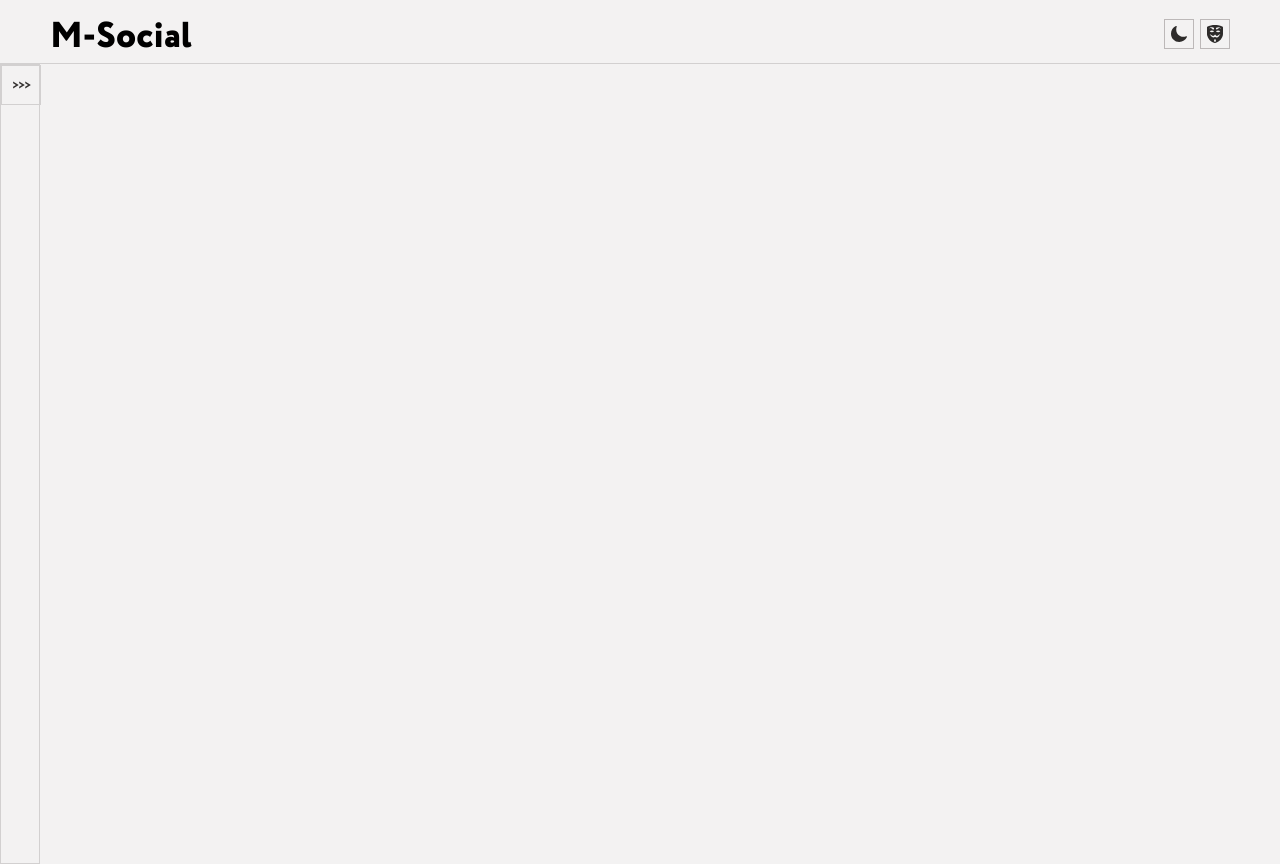
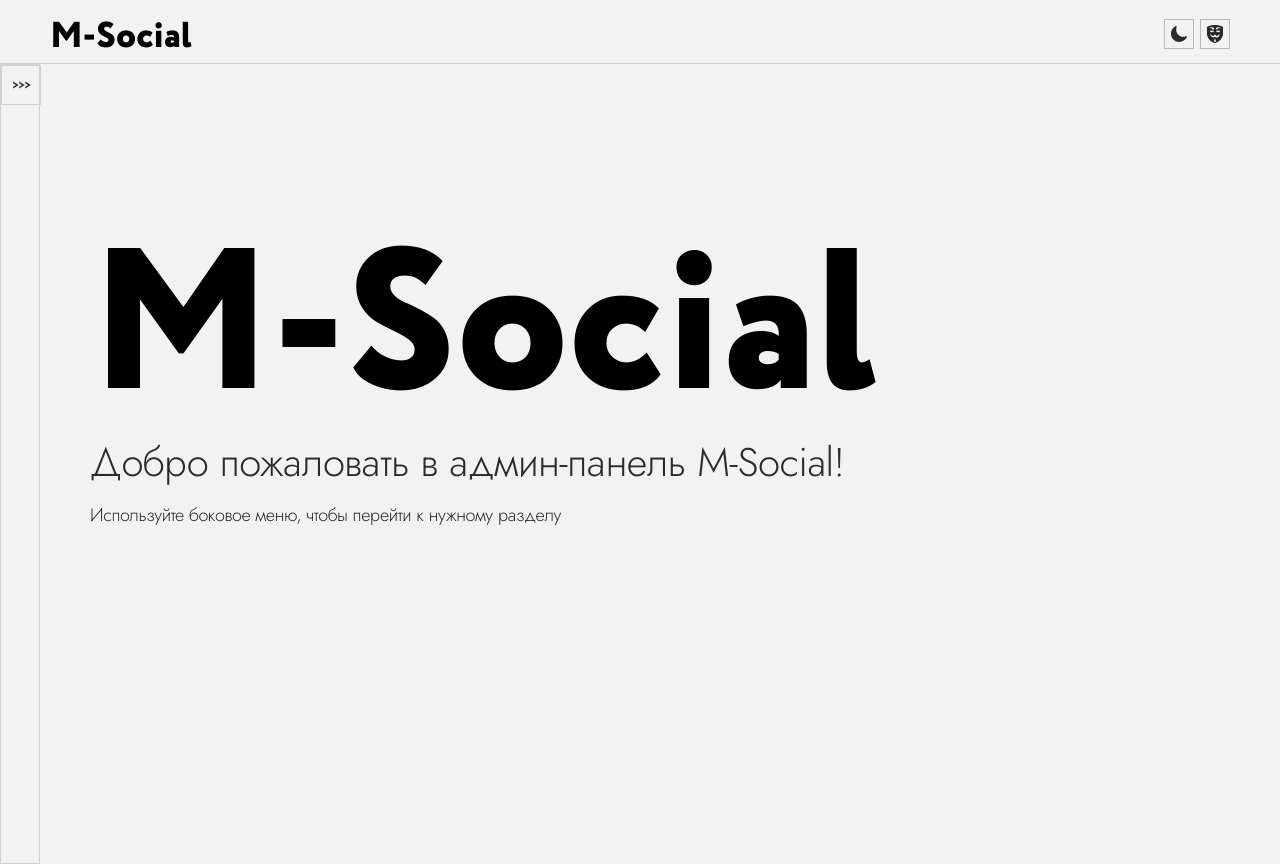
Before and after one commit to TatianaIsk/platform-admin, a Next.js app: page / in a window 1280 px wide. Built offline with nearby package versions, Linux system fonts and the light colour scheme.

Commit message:
feat: add main page content

```diff
--- a/app/(site)/MainPage.module.scss
+++ b/app/(site)/MainPage.module.scss
@@ -3,4 +3,8 @@
 .container {
   width: 100%;
   background-color: $color-bg;
+
+  .content {
+    display: flex;
+  }
 }
--- /dev/null
+++ b/app/(site)/conponents/PageContent/PageContent.module.scss
@@ -0,0 +1,37 @@
+@import '@/styles/_variables.scss';
+
+.wrapper {
+  margin-top: 118px;
+  margin-left: 50px;
+
+  h1 {
+    color: $color-title;
+    font-family: 'Circe';
+    font-size: 200px;
+    font-style: normal;
+    font-weight: 800;
+		height: 140px;
+		margin-bottom: 110px;
+  }
+
+  h3 {
+		color: $color-text;
+    font-family: 'Jost-Light';
+    font-size: 40px;
+    font-style: normal;
+    font-weight: 400;
+    letter-spacing: -0.4px;
+		margin: 0;
+  }
+
+	p {
+		color: $color-text;
+    font-family: 'Jost-Light';
+    font-size: 18px;
+    font-style: normal;
+    font-weight: 400;
+    letter-spacing: -0.4px;
+		margin: 0;
+		margin-top: 10px;
+	}
+}
--- /dev/null
+++ b/app/(site)/conponents/PageContent/index.tsx
@@ -0,0 +1,13 @@
+import s from './PageContent.module.scss'
+
+const PageContent = () => {
+	return (
+		<div className={s.wrapper}>
+			<h1>M-Social</h1>
+			<h3>Добро пожаловать в админ-панель M-Social!</h3>
+			<p>Используйте боковое меню, чтобы перейти к нужному разделу</p>
+		</div>
+	)
+}
+
+export default PageContent
--- a/app/(site)/page.tsx
+++ b/app/(site)/page.tsx
@@ -1,12 +1,16 @@
 import Header from '@/components/features/Header';
+import Sidebar from '@/components/features/Sidebar';
+import PageContent from './conponents/PageContent';
 
 import s from './MainPage.module.scss';
-import Sidebar from '@/components/features/Sidebar';
 
 const MainPage = () => (
   <div className={s.container}>
     <Header />
-    <Sidebar />
+    <div className={s.content}>
+      <Sidebar />
+      <PageContent />
+    </div>
   </div>
 );
 
--- a/components/features/Header/Header.module.scss
+++ b/components/features/Header/Header.module.scss
@@ -14,6 +14,7 @@
     font-style: bold;
     font-weight: 800;
     line-height: normal;
+    cursor: pointer;
   }
 
   .themeBtn {
--- a/components/features/Header/index.tsx
+++ b/components/features/Header/index.tsx
@@ -1,4 +1,6 @@
+'use client';
 import { PropsWithChildren } from 'react';
+import { useRouter } from 'next/navigation';
 
 import clsx from 'clsx';
 
@@ -10,12 +12,21 @@ interface HeaderProps extends PropsWithChildren {
 }
 
 const Header: React.FC<HeaderProps> = ({ className, children }) => {
+  const router = useRouter();
+
   return (
     <div className={clsx(s.container, className)}>
-      <div className={s.logo}>M-Social</div>
+      <div
+        className={s.logo}
+        onClick={() => {
+          router.push('/');
+        }}
+      >
+        M-Social
+      </div>
       <div>
-        <Button className={s.themeBtn}/>
-				<Button className={s.loginBtn}/>
+        <Button className={s.themeBtn} />
+        <Button className={s.loginBtn} />
       </div>
     </div>
   );
```
